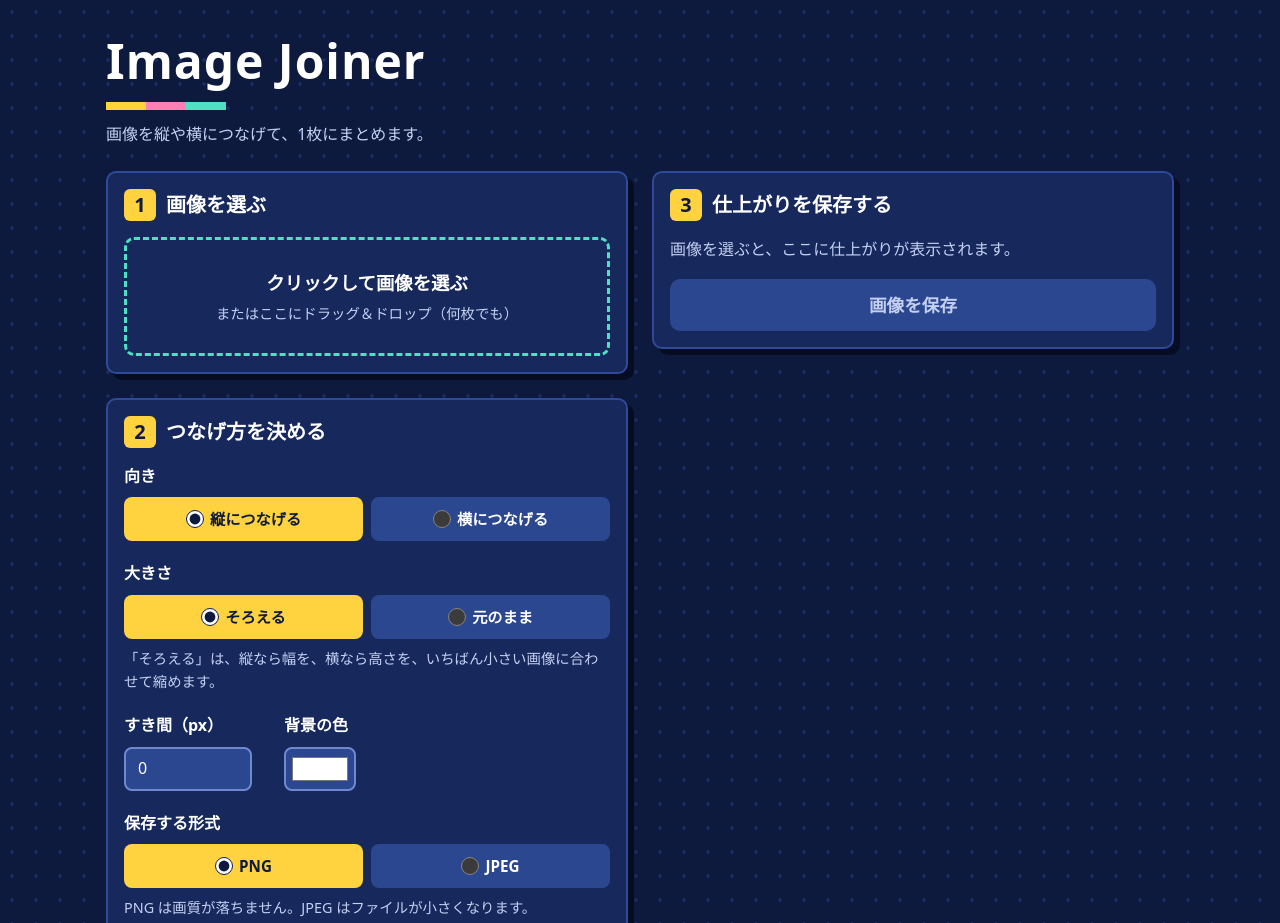
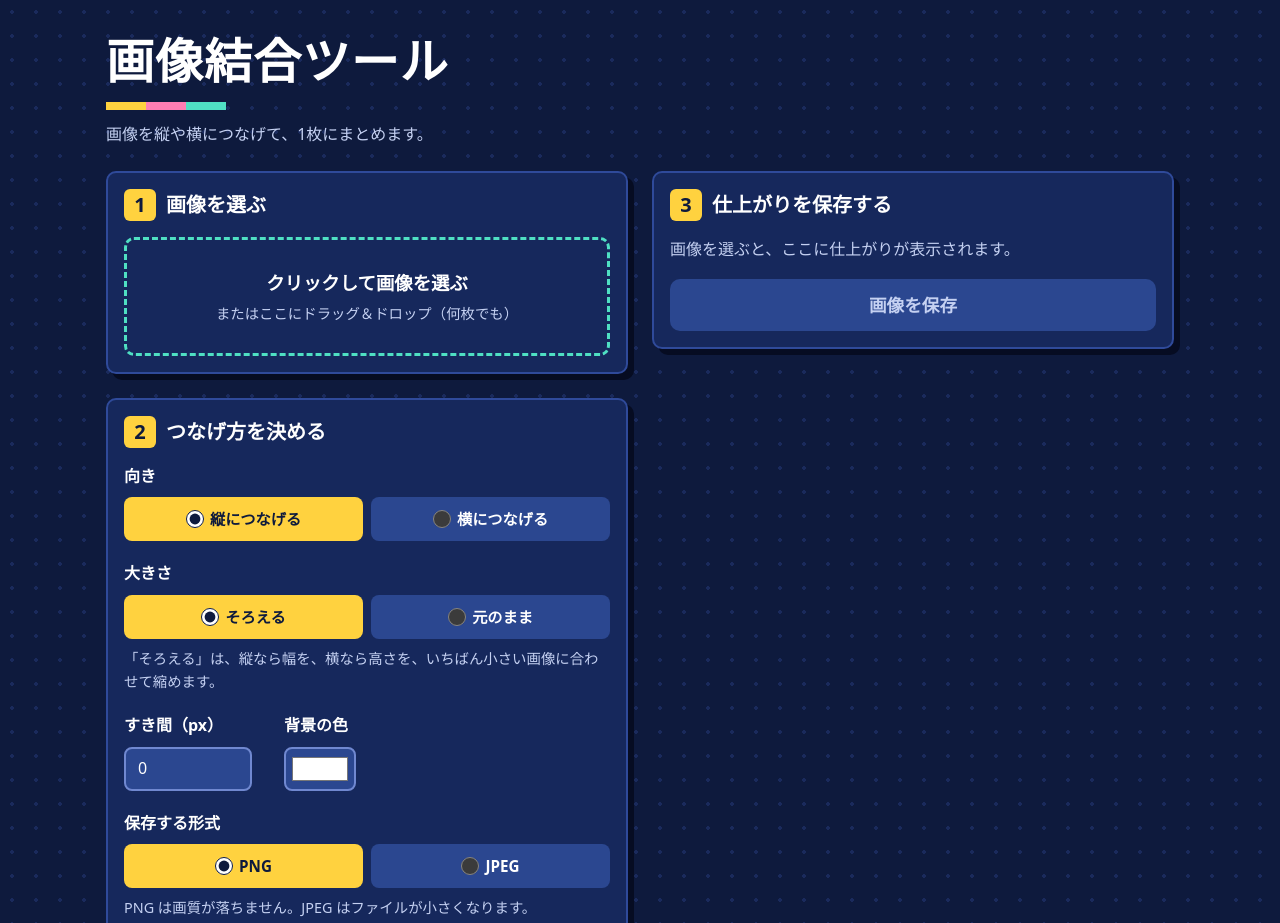
Before and after one commit to syugo1142/image-joiner, a website built with Vite: page index.html in a window 1280 px wide. Shown: the top 923 px of the page. Built offline with nearby package versions, Linux system fonts and the light colour scheme.

Commit message:
サイトの名前を「画像結合ツール」に変更

```diff
--- a/index.html
+++ b/index.html
@@ -4,12 +4,12 @@
   <meta charset="utf-8">
   <meta name="viewport" content="width=device-width, initial-scale=1">
   <meta name="description" content="複数の画像を縦や横につなげて、1枚の画像にするWebアプリです。画像はブラウザの中だけで処理します。">
-  <title>Image Joiner - 画像を縦や横につなげる</title>
+  <title>画像結合ツール - 画像を縦や横につなげる</title>
   <link rel="icon" href="/favicon.svg" type="image/svg+xml">
 </head>
 <body>
   <header class="app-header">
-    <h1>Image Joiner</h1>
+    <h1>画像結合ツール</h1>
     <p class="lead">画像を縦や横につなげて、1枚にまとめます。</p>
   </header>
 
```
Also changed, not shown: README.md, docs/screenshot.png.
